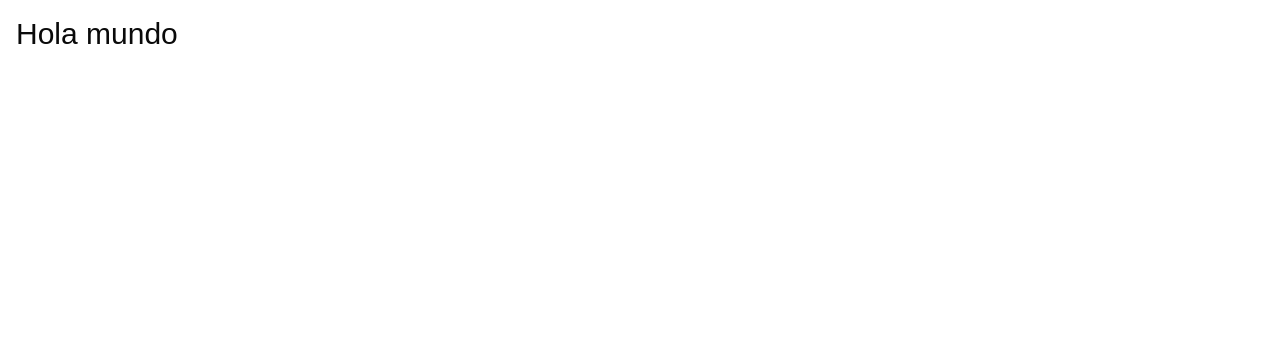
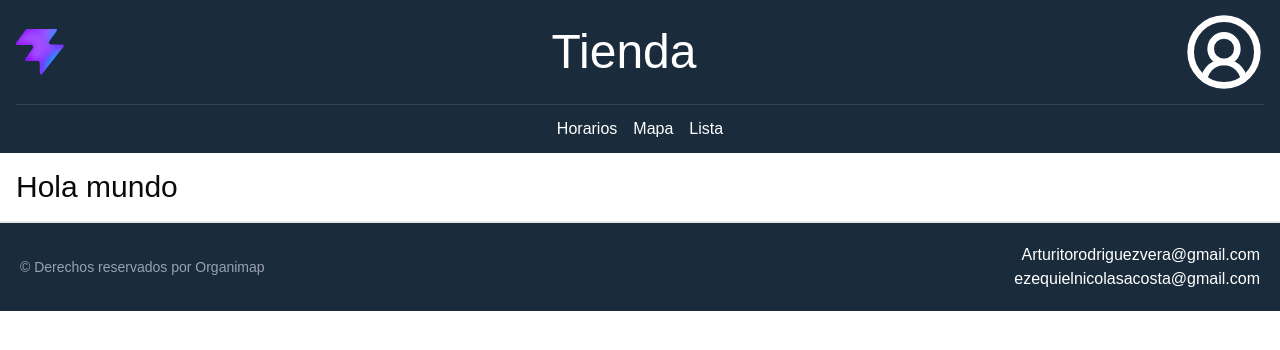
Before and after one commit to Santiago107R/organimap-frontend, a React (Vite) app: page / in a window 1280 px wide. Shown: the top 350 px of the page. Built offline with nearby package versions, Linux system fonts and the light colour scheme.

Commit message:
Add CustomHeader and CustomFooter components; update MyApp to include them

```diff
--- a/src/MyApp.tsx
+++ b/src/MyApp.tsx
@@ -1,8 +1,14 @@
+
+import { UserCircle2 } from 'lucide-react'
+import CustomFooter from './user/components/CustomFooter'
+import CustomHeader from './user/components/CustomHeader'
 
 const MyApp = () => {
     return (
         <div>
+            <CustomHeader title={"Tienda"} link={[{ name: "Horarios", url: '/' }, { name: "Mapa", url: 'mapa' }, { name: "Lista", url: 'lista' },]} logo={'/favicon.svg'} perf={<UserCircle2 className='w-20 h-20 rounded-full object-cover"'/>}/>
             <p className="text-3xl m-4">Hola mundo</p>
+            <CustomFooter description="Derechos reservados por Organimap" link={[{ name: "Arturitorodriguezvera@gmail.com", url: "#" }, { name: "ezequielnicolasacosta@gmail.com", url: "#" }]} />
         </div>
     )
 }
--- /dev/null
+++ b/src/user/components/CustomFooter.tsx
@@ -0,0 +1,31 @@
+import type { link } from "@/user/types/links";
+
+interface Props {
+    description:string;
+    link?:link[];
+}
+
+const CustomFooter = ({ description, link }: Props) => {
+  return (
+    <footer className="bg-[#1A2B3C] border-t-2 p-5 text-white">
+
+      <div className="max-w-7xl mx-auto flex flex-col md:flex-row justify-between items-center gap-3">
+
+        <p className="text-gray-400 text-sm">
+          &copy; {description}
+        </p>
+
+        <div className="flex flex-col items-end">
+
+          {link && link.map((item) => (
+          <a key={item.name} href={item.url}className="hover:text-blue-200">
+            {item.name}</a>))}
+        </div>
+
+      </div>
+
+    </footer>
+  )
+}
+
+export default CustomFooter
--- /dev/null
+++ b/src/user/components/CustomHeader.tsx
@@ -0,0 +1,56 @@
+
+interface LinkItem {
+  name: string
+  url: string
+}
+
+interface Props {
+  title: string
+  link: LinkItem[]
+  perf: React.ReactNode
+  logo: string
+}
+
+const CustomHeader = ({ title, link, perf, logo }: Props) => {
+  return (
+    <header className="bg-[#1A2B3C] text-white px-4 py-3">
+
+
+      <div className="flex items-center justify-between">
+
+
+        <img
+          src={logo}
+          alt="logo"
+          className="w-12 h-12 object-contain"
+        />
+
+
+        <h1 className="text-5xl text-center flex-1">
+          {title}
+        </h1>
+
+
+        {perf}
+
+
+      </div>
+
+
+      <nav className="mt-3 pt-3 border-t border-gray-700 flex justify-center gap-4">
+        {link.map((item) => (
+          <a
+            key={item.name}
+            href={item.url}
+            className="hover:text-blue-200"
+          >
+            {item.name}
+          </a>
+        ))}
+      </nav>
+
+    </header>
+  )
+}
+
+export default CustomHeader
--- /dev/null
+++ b/src/user/types/links.ts
@@ -0,0 +1,4 @@
+export type link = {
+    name:string;
+    url:string;
+}
```
Also changed, not shown: src/user/layouts/UserLayouts.tsx (added, +11 -0 lines), 1 other file (tests, documents, lock files or other folders).
